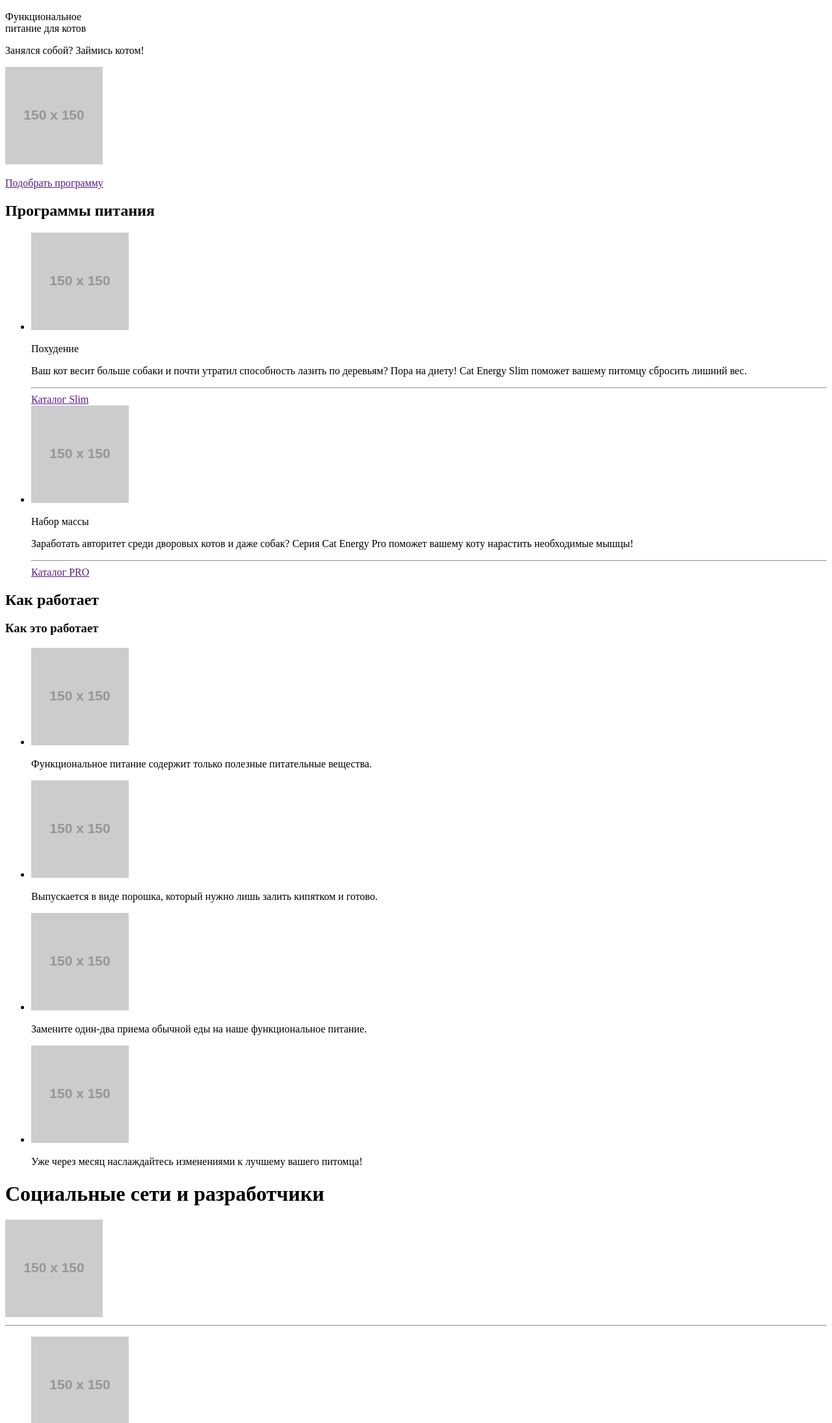
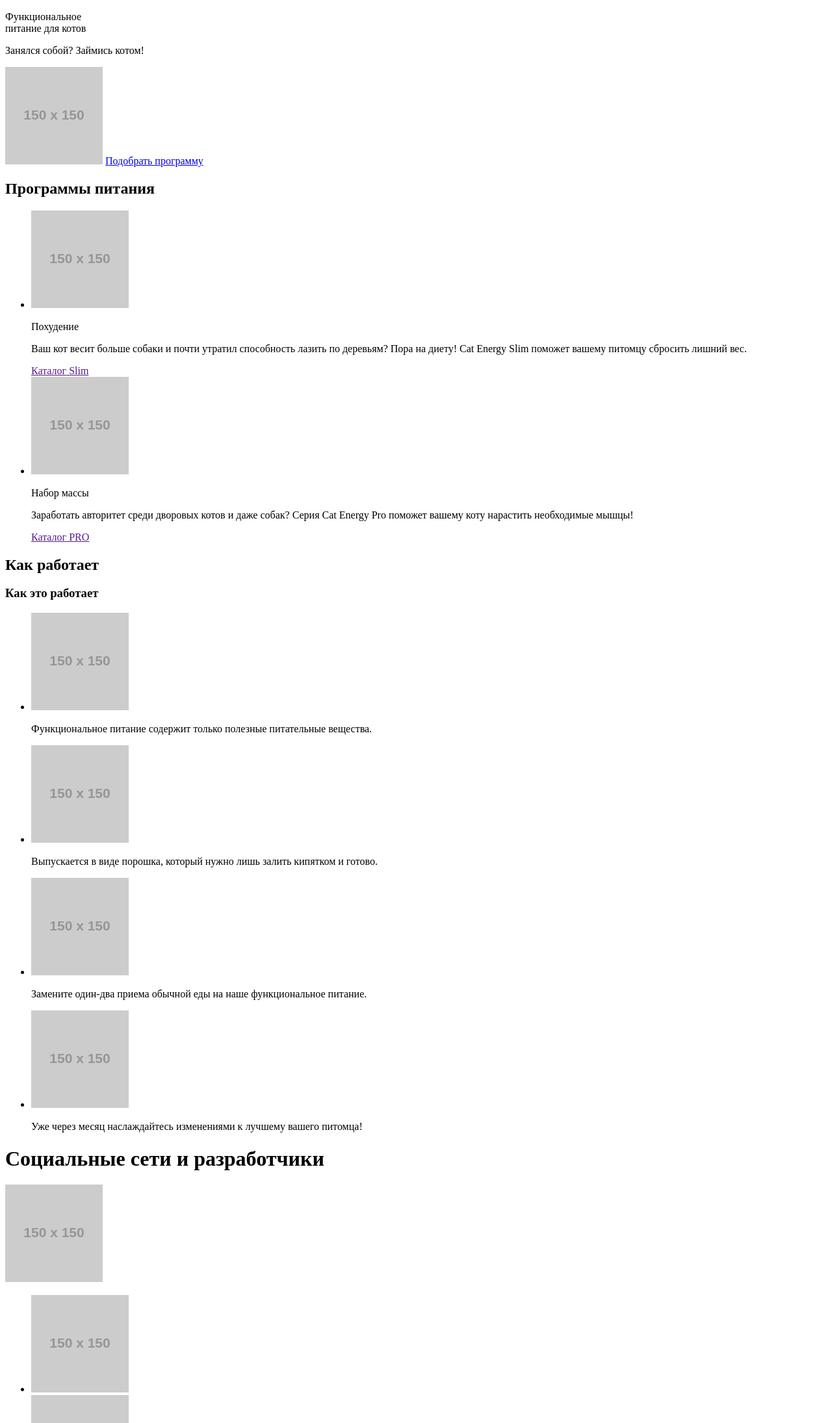
Before and after one commit to GirbaVladimir/cat-energy, a website: page source/index.html in a window 1280 px wide. Shown: the part 344-2534 px from the top of the page at 65% size. Drawn offline with Linux system fonts and the light colour scheme; placeholder pictures from the web are drawn by us.

Commit message:
Исправил ошибки

```diff
--- a/source/index.html
+++ b/source/index.html
@@ -55,11 +55,9 @@
         <a class="promo__photo">
           <img src="https://via.placeholder.com/150x150" alt="Промо-корм">
         </a>
-        <p class="promo__button">
-          <a href="">
+        <a class="promo__button" href="catalog.html">
             Подобрать программу
-          </a>
-        </p>
+        </a>
       </section>
       <section class="programs">
         <h2 class="visually-hidden">
@@ -77,7 +75,6 @@
               Ваш кот весит больше собаки и почти утратил способность лазить по деревьям? Пора на диету!
               Cat Energy Slim поможет вашему питомцу сбросить лишний вес.
             </p>
-            <hr> <!--Не знаю нужно ли объявлять линии-->
             <a class="programs__button programs__button--slim" href="">
               Каталог Slim
             </a>
@@ -93,7 +90,6 @@
               Заработать авторитет среди дворовых котов и даже собак?
               Серия Cat Energy Pro поможет вашему коту нарастить необходимые мышцы!
             </p>
-            <hr> <!--Не знаю нужно ли объявлять линии-->
             <a class="programs__button" href="">
               Каталог PRO
             </a>
@@ -153,7 +149,6 @@
           <img src="https://via.placeholder.com/150x150" alt="Логотип">
         </a>
       </div>
-      <hr> <!--Не знаю нужно ли объявлять линии-->
       <div class="page-footer__media">
         <ul class="footer__media__list">
           <li class="footer__media__item">
@@ -173,7 +168,6 @@
           </li>
         </ul>
       </div>
-      <hr> <!--Не знаю нужно ли объявлять линии-->
       <div class="page-footer__creators">
         <p class="creators__name">
           HTML Academy
```
Also changed, not shown: source/catalog.html (renamed from source/Catalog.html, +0 -2 lines), source/form.html (renamed from source/Form.html, +2 -4 lines).
